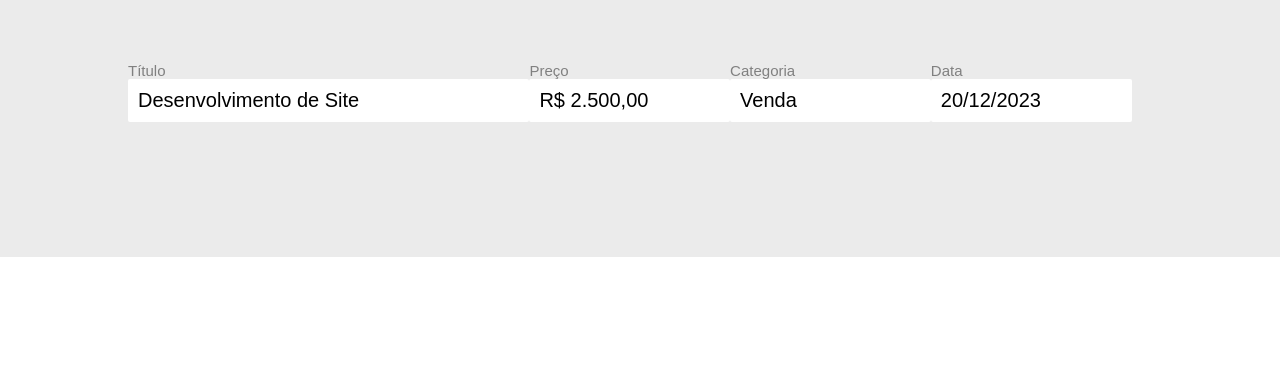
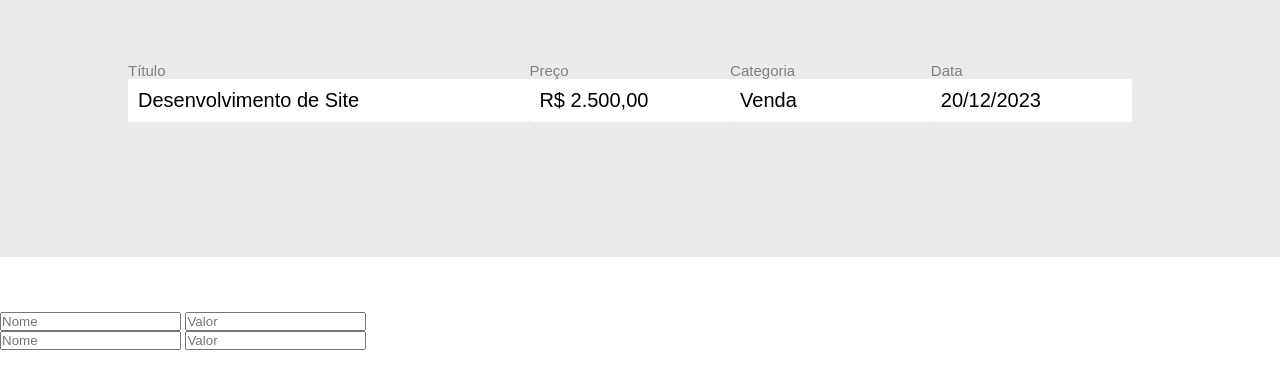
Before and after one commit to SamuelAlmeidaS/FinanceApp, a plain HTML site: page index.html in a window 1280 px wide. Shown: the part 398-786 px from the top of the page. Drawn offline with Linux system fonts and the light colour scheme.

Commit message:
add input and output

```diff
--- a/index.html
+++ b/index.html
@@ -59,6 +59,23 @@
                 </table>
             </div>
         </section>
+        <section>
+            <div class="form-value-input">
+                <form>
+                    <input type="text" class="name-value-input" placeholder="Nome">
+                    <input type="number" class="value-input" placeholder="Valor">
+                </form>
+            </div>
+
+            <div class="form-value-output">
+                <form>
+                    <input type="text" class="name-value-output" placeholder="Nome">
+                    <input type="number" class="value-output" placeholder="Valor">
+                </form>
+            </div>
+
+
+        </section>
     </main>
 </body>
 </html>
```
